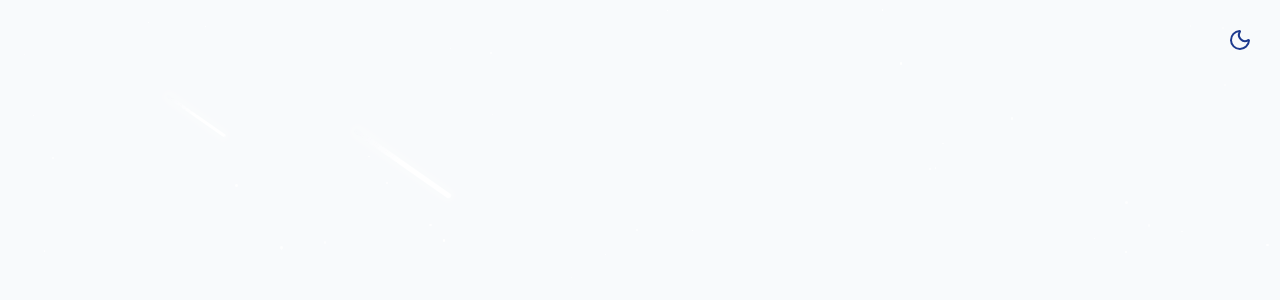
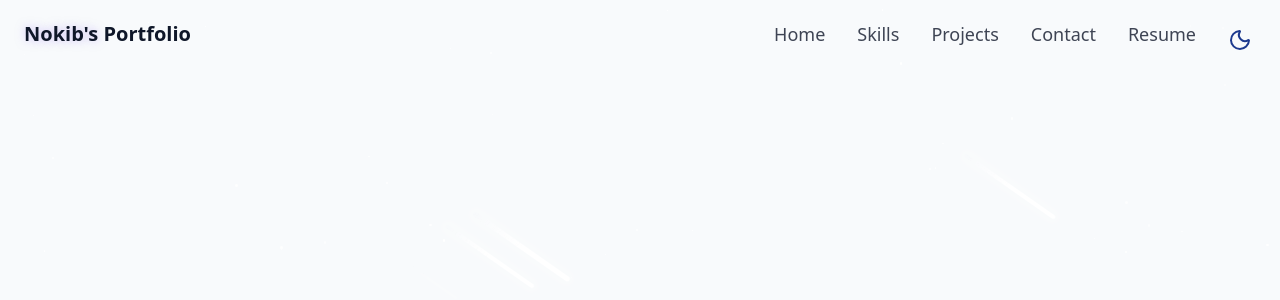
Before and after one commit to MdShahanawsNokib/vite_project_portfolio, a React (Vite) app: page / in a window 1280 px wide. Shown: the top 300 px of the page. Built offline with nearby package versions, Linux system fonts and the light colour scheme.

Commit message:
navber for deshktop/lapto

```diff
--- /dev/null
+++ b/src/Components/NavBar.jsx
@@ -0,0 +1,53 @@
+import { useState, useEffect } from "react";
+import { ClassN } from "../lib/utils";
+
+const navBarItems = [
+    { name: 'Home', path: '/home' },
+    { name: "Skills", path: '/skills' },
+    { name: "Projects", path: '/projects' },
+    { name: "Contact", path: '/contact' },
+    { name: "Resume", path: '/resume' }
+];
+
+export const Navbar = () => {
+    const [isScrolled, setIsScrolled] = useState(false);
+
+    useEffect(() => {
+        const handleScroll = () => {
+            setIsScrolled(window.scrollY > 10);
+        };
+
+        window.addEventListener('scroll', handleScroll);
+        return () => window.removeEventListener('scroll', handleScroll);
+    }, []);
+
+    return (
+        <nav className={ClassN(
+            "fixed w-full z-40 transition-all duration-300",
+            isScrolled ? "py-3 bg-background/80 backdrop-blur-md shadow-xs" : "py-5"
+        )}>
+            <div className="container flex items-center justify-between px-6">
+                <a className="text-xl font-bold flex items-center" href="#hero">
+                    <span className="relative z-10">
+                        <span className="text-glow text-foreground">
+                            Nokib's{" "}
+                        </span>
+                        Portfolio
+                    </span>
+                </a>
+
+                <div className="hidden md:flex space-x-8 text-lg font-medium pr-15">
+                    {navBarItems.map((item, key) => (
+                        <a
+                            key={key}
+                            href={item.path}
+                            className="text-foreground/80 hover:text-primary transition-colors duration-300"
+                        >
+                            {item.name}
+                        </a>
+                    ))}
+                </div>
+            </div>
+        </nav>
+    );
+};
--- a/src/Pages/Home.jsx
+++ b/src/Pages/Home.jsx
@@ -1,3 +1,4 @@
+import { Navbar } from "../Components/NavBar";
 import { StarBackground } from "../Components/StarBackground";
 import { ThemeToggle } from "../Components/ThemeToggle";
 
@@ -7,5 +8,10 @@ export const Home = () => {
 
         {/* Bankground Effacts */}
         <StarBackground /> {/* StarBackground component */}
+
+        {/* Navigation bar */}
+        <Navbar/ >
+
+
     </div>;
 }
```
